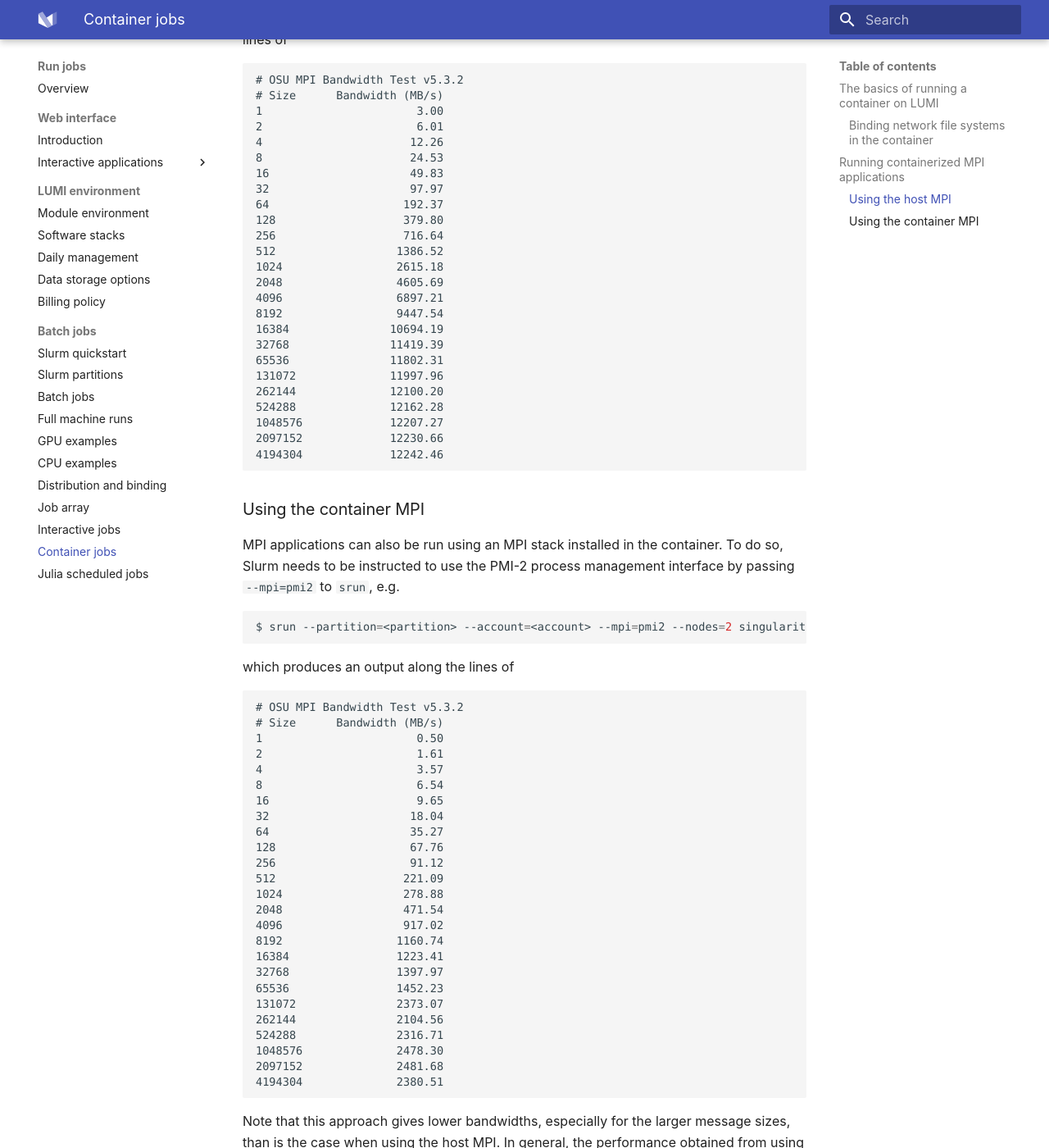
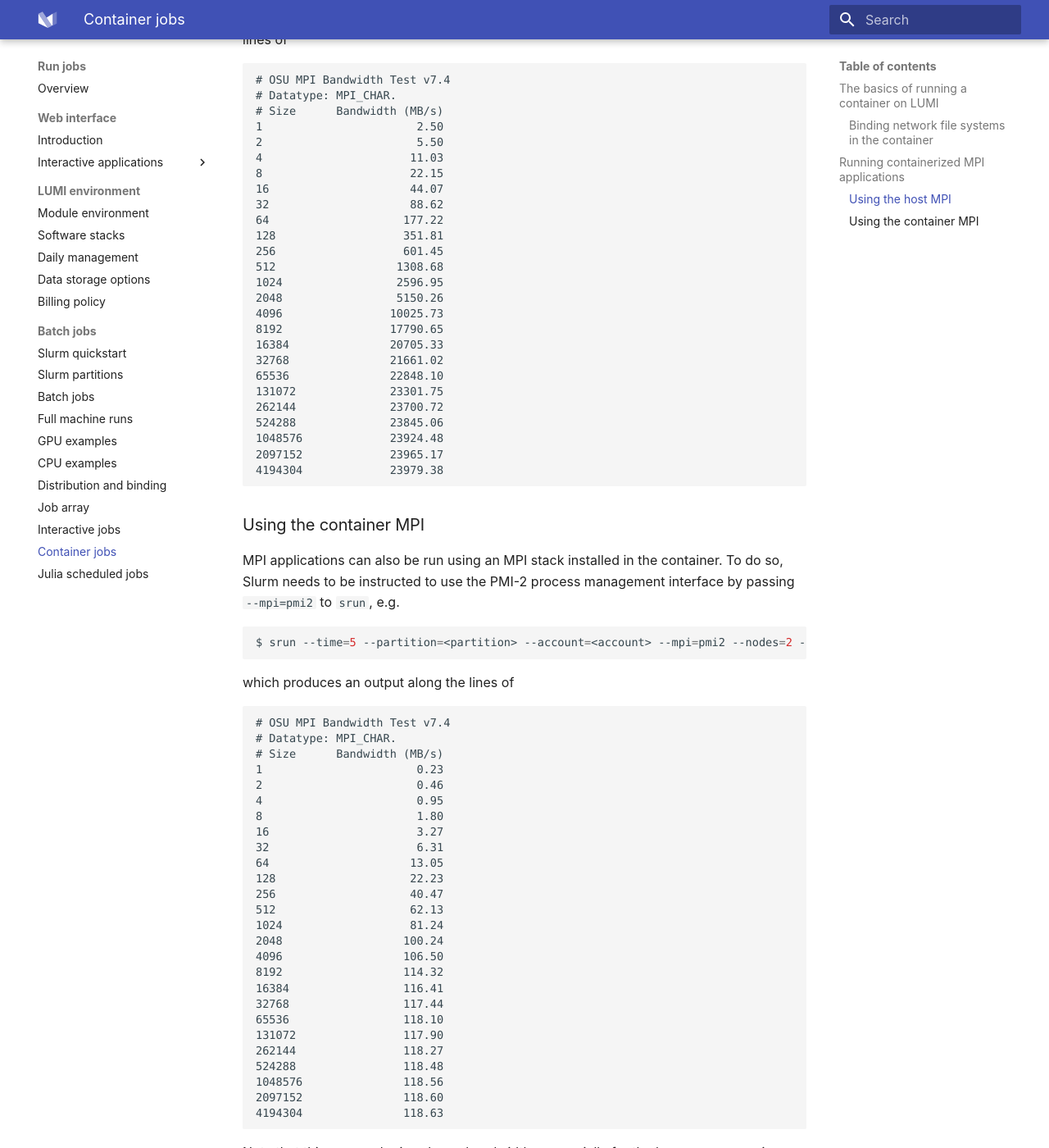
Before and after one commit to Lumi-supercomputer/lumi-userguide, an MkDocs documentation site: the page built from docs/runjobs/scheduled-jobs/container-jobs.md, in a window 1280 px wide and 1400 px high, scrolled down 2123 px. Shown: the whole window at 82% size. Built offline with MkDocs 1.6.1 and Material for MkDocs 9.7.7, drawn with Linux system fonts in a browser that asks for light colours; some of the changed text lies outside the part shown.

Commit message:
Update container guide for new singularity bindings

````diff
--- a/docs/runjobs/scheduled-jobs/container-jobs.md
+++ b/docs/runjobs/scheduled-jobs/container-jobs.md
@@ -88,8 +88,7 @@ All the necessary components are available in a module that can be installed
 by the user via [EasyBuild][easybuild-install]
 
 ```bash
-$ module load LUMI partition/<lumi-partition> EasyBuild-user
-$ eb singularity-bindings-system-cpeGNU-<toolchain-version>.eb -r
+$ module load LUMI partition/<lumi-partition>
 ```
 
 Running e.g. the [OSU point-to-point bandwidth test
@@ -99,37 +98,39 @@ can then be done using
 ```bash
 $ module load singularity-bindings
 $ srun --partition=<partition> --account=<account> --nodes=2 singularity run mpi_osu.sif
+$ srun --time=5 --partition=<partition> --nodes=2 --ntasks-per-node=1 --account=<account> singularity run  ./mpi_osu3-4-3.sif
 ```
 
 which gives the bandwidth measured for different message sizes, i.e., something
 along the lines of
 
 ```text
-# OSU MPI Bandwidth Test v5.3.2
+# OSU MPI Bandwidth Test v7.4
+# Datatype: MPI_CHAR.
 # Size      Bandwidth (MB/s)
-1                       3.00
-2                       6.01
-4                      12.26
-8                      24.53
-16                     49.83
-32                     97.97
-64                    192.37
-128                   379.80
-256                   716.64
-512                  1386.52
-1024                 2615.18
-2048                 4605.69
-4096                 6897.21
-8192                 9447.54
-16384               10694.19
-32768               11419.39
-65536               11802.31
-131072              11997.96
-262144              12100.20
-524288              12162.28
-1048576             12207.27
-2097152             12230.66
-4194304             12242.46
+1                       2.50
+2                       5.50
+4                      11.03
+8                      22.15
+16                     44.07
+32                     88.62
+64                    177.22
+128                   351.81
+256                   601.45
+512                  1308.68
+1024                 2596.95
+2048                 5150.26
+4096                10025.73
+8192                17790.65
+16384               20705.33
+32768               21661.02
+65536               22848.10
+131072              23301.75
+262144              23700.72
+524288              23845.06
+1048576             23924.48
+2097152             23965.17
+4194304             23979.38
 ```
 
 ### Using the container MPI
@@ -139,37 +140,38 @@ To do so, Slurm needs to be instructed to use the PMI-2 process management
 interface by passing `--mpi=pmi2` to `srun`, e.g.
 
 ```bash
-$ srun --partition=<partition> --account=<account> --mpi=pmi2 --nodes=2 singularity run mpi_osu.sif
+$ srun --time=5 --partition=<partition> --account=<account> --mpi=pmi2 --nodes=2 --ntasks-per-node=1 singularity run mpi_osu.sif
 ```
 
 which produces an output along the lines of
 
 ```text
-# OSU MPI Bandwidth Test v5.3.2
+# OSU MPI Bandwidth Test v7.4
+# Datatype: MPI_CHAR.
 # Size      Bandwidth (MB/s)
-1                       0.50
-2                       1.61
-4                       3.57
-8                       6.54
-16                      9.65
-32                     18.04
-64                     35.27
-128                    67.76
-256                    91.12
-512                   221.09
-1024                  278.88
-2048                  471.54
-4096                  917.02
-8192                 1160.74
-16384                1223.41
-32768                1397.97
-65536                1452.23
-131072               2373.07
-262144               2104.56
-524288               2316.71
-1048576              2478.30
-2097152              2481.68
-4194304              2380.51
+1                       0.23
+2                       0.46
+4                       0.95
+8                       1.80
+16                      3.27
+32                      6.31
+64                     13.05
+128                    22.23
+256                    40.47
+512                    62.13
+1024                   81.24
+2048                  100.24
+4096                  106.50
+8192                  114.32
+16384                 116.41
+32768                 117.44
+65536                 118.10
+131072                117.90
+262144                118.27
+524288                118.48
+1048576               118.56
+2097152               118.60
+4194304               118.63
 ```
 
 Note that this approach gives lower bandwidths, especially for the larger
````
